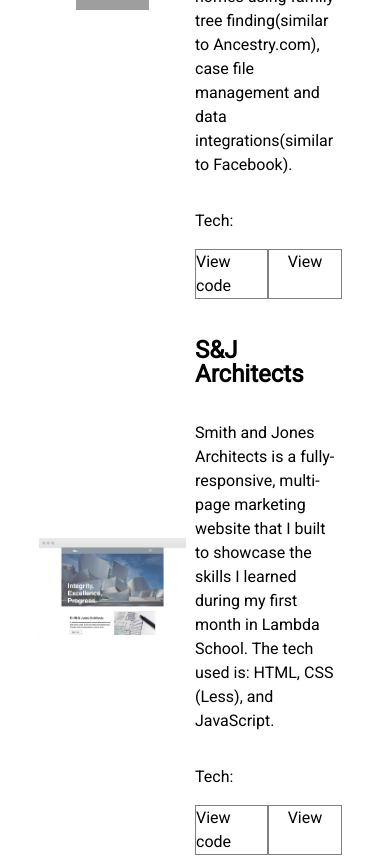
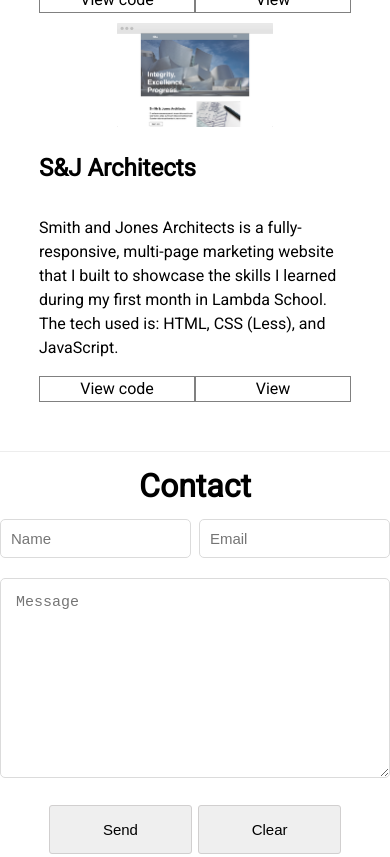
Before and after one commit to pedrolmr/my-portfolio, a React (Create React App) app: page / in a window 390 px wide. Shown: the part 1460-2317 px from the top of the page. Built offline with nearby package versions, Linux system fonts and the light colour scheme; grey boxes are pictures that could not be loaded.

Commit message:
added media queries to the contact section and the projects section

```diff
--- a/src/components/Card.js
+++ b/src/components/Card.js
@@ -6,13 +6,7 @@ import styles from '../App.css'
 const Card = (props) => {
     console.log(props.odd)
     console.log(props.card.tech.length)
-    const tech = () => {
-        for (let i = 0; i < props.card.tech.length; i++){
-            if(props.card.tech[i] === "redux"){
-                return "R"
-            }
-        }
-    }
+
     return(
         <CardSection>
             <ProjectCard>
@@ -23,7 +17,6 @@ const Card = (props) => {
                     <h2>{props.card.title}</h2>
                     <p>{props.card.description}</p>
 
-                    <p>Tech: {tech()}</p>
                     <ProjectButtons>
                         <a href="#">View code</a>
                         <a href="#">View</a>
@@ -53,16 +46,23 @@ const Image = styled.div`
 const ProjectCard = styled.div`
     display:flex;
     height:100%;
+    @media(max-width: 500px){
+        flex-direction:column;
+        align-items:center;
+    }
 `
 const View = styled.div`
     display:flex;
     padding:3%;
     width:50%;
-    flex-direction: column
+    flex-direction: column;
     justify-content:center;
+    @media(max-width: 500px){
+        width:100%;
+    }
 `
 const ProjectButtons = styled.div`
-    display flex;
+    display: flex;
     a{
         border:1px solid grey;
         display:flex;
--- a/src/components/ContactSection.js
+++ b/src/components/ContactSection.js
@@ -40,6 +40,11 @@ const Contact = styled.div`
 const ContactContainer = styled.div`
     width:50%;
     justify-content: space-between;
+
+    @media (max-width: 500px){
+        width:100%;
+    }
+
 `
 const InputWrapper = styled.div`
     display:flex;
```
